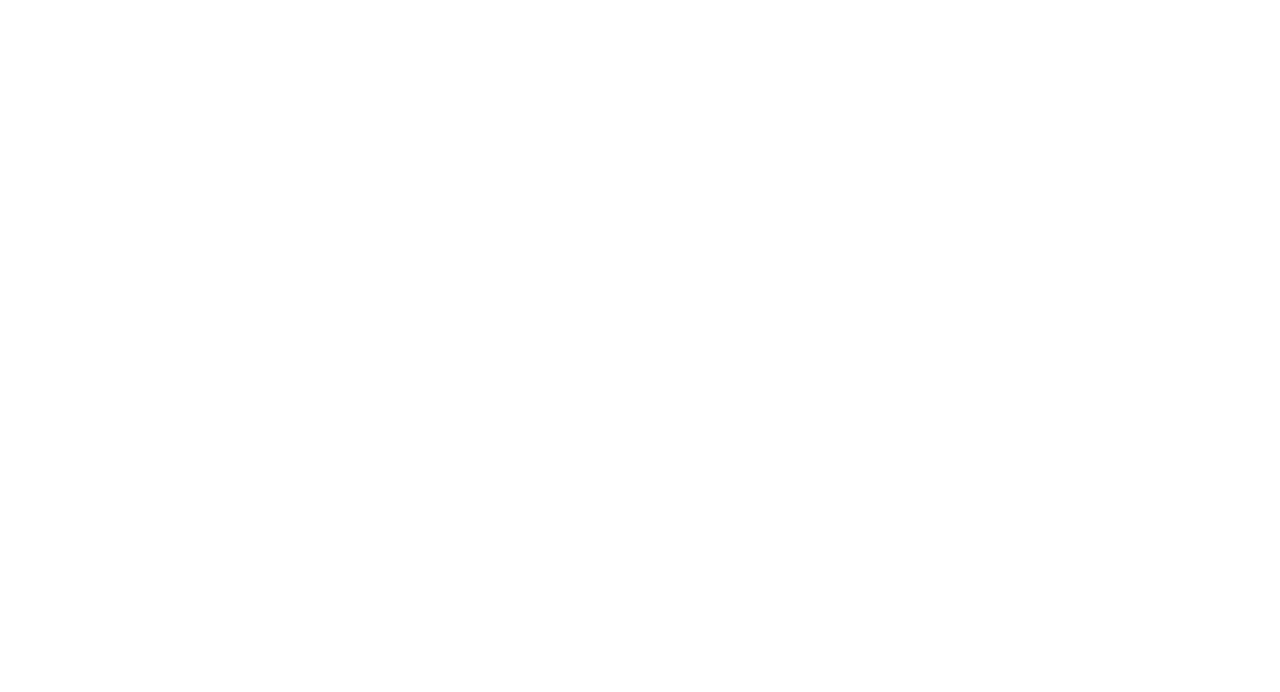
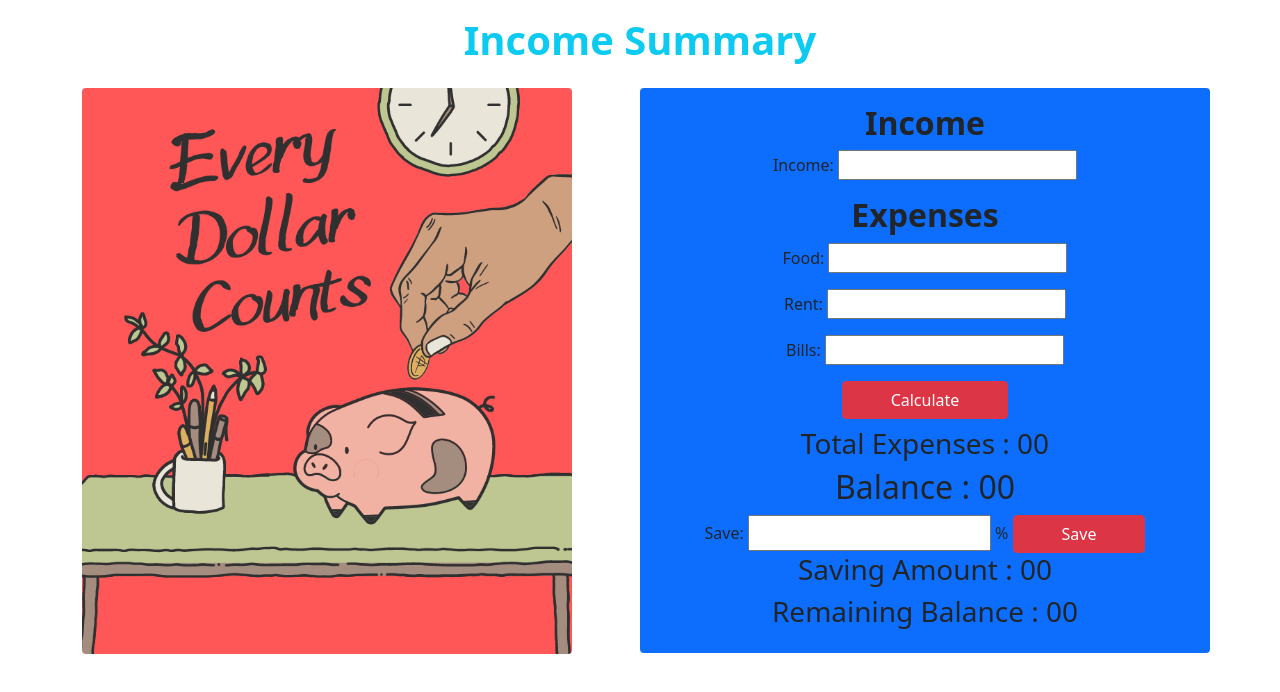
Before and after one commit to ullash4/money-master, a plain HTML site: page index.html in a window 1280 px wide. Drawn offline with nearby package versions, Linux system fonts and the light colour scheme.

Commit message:
2nd commit

```diff
--- a/index.html
+++ b/index.html
@@ -5,11 +5,58 @@
     <meta http-equiv="X-UA-Compatible" content="IE=edge">
     <meta name="viewport" content="width=device-width, initial-scale=1.0">
     <title>Income Summary</title>
+    <!-- Bootstrap Link -->
+    <link href="https://cdn.jsdelivr.net/npm/bootstrap@5.1.3/dist/css/bootstrap.min.css" rel="stylesheet" integrity="sha384-1BmE4kWBq78iYhFldvKuhfTAU6auU8tT94WrHftjDbrCEXSU1oBoqyl2QvZ6jIW3" crossorigin="anonymous">
 </head>
 <body>
 
+    <main>
+        <section class="container mb-5">
+            <h1 class="text-center mt-3 mb-4 fw-bolder text-info">Income Summary</h1>
+            <div class="row align-items-start">
+                <div class="col-md-6">
+                    <img height="615" width="490" class="img-fluid rounded" src="./pictures/img.png" alt="">
+                </div>
+                <div class="col-md-6 bg-primary rounded p-3">
+                    <div class="text-center mb-2 ">
+                        <h3 class="fs-2 fw-bold">Income</h3>
+                        <label>Income:
+                            <input type="text">
+                        </label>
+                        <h3 class="fs-2 fw-bold mt-3">Expenses</h3>
+                        <label class="mb-3 ">Food:
+                            <input type="text">
+                        </label>
+                        <br>
+                        <label class="mb-3">Rent:
+                            <input type="text">
+                        </label>
+                        <br>
+                        <label class="mb-3">Bills:
+                            <input type="text">
+                        </label>
+                        <br>
+                        <button type="button" class="btn btn-danger px-5">Calculate</button>
+                    </div>
+                    <h3 class="text-center">Total Expenses : 00</h3>
+                    <h2 class="text-center">Balance : 00</h2>
+                    <div class="text-center mb-2 ">
+                        <label>Save:
+                            <input class="p-1" type="text">
+                        </label>
+                        <span>%</span>
+                        <button type="button" class="btn btn-danger px-5">Save</button>
+                        <h3 class="text-center">Saving Amount : 00</h3>
+                    <h3 class="text-center">Remaining Balance : 00</h3>
+                    </div>
+                </div>
+            </div>
+        </section>
+    </main>
 
     <!-- Javascript Link -->
     <script src="/js/app.js"></script>
+    <!-- Bootstrap js Link -->
+    <script src="https://cdn.jsdelivr.net/npm/bootstrap@5.1.3/dist/js/bootstrap.bundle.min.js" integrity="sha384-ka7Sk0Gln4gmtz2MlQnikT1wXgYsOg+OMhuP+IlRH9sENBO0LRn5q+8nbTov4+1p" crossorigin="anonymous"></script>
 </body>
 </html>
```
Also changed, not shown: pictures/img.png (added).
